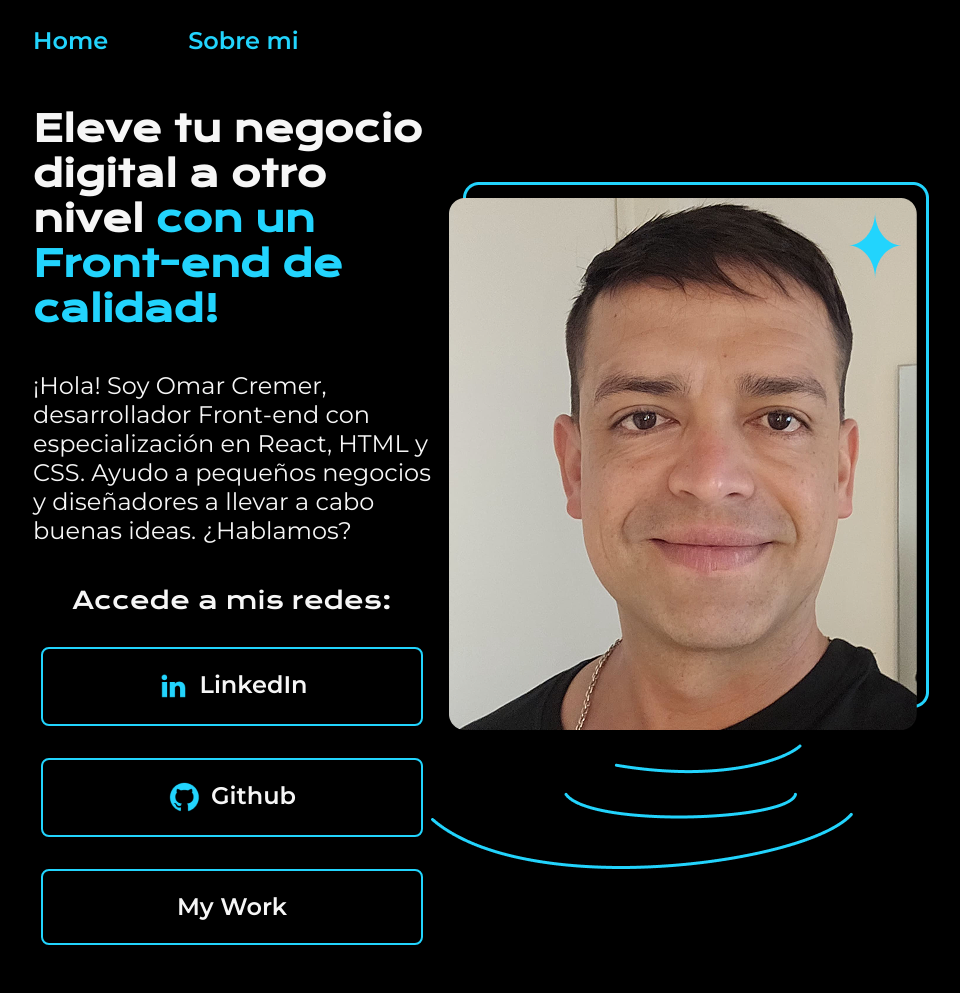
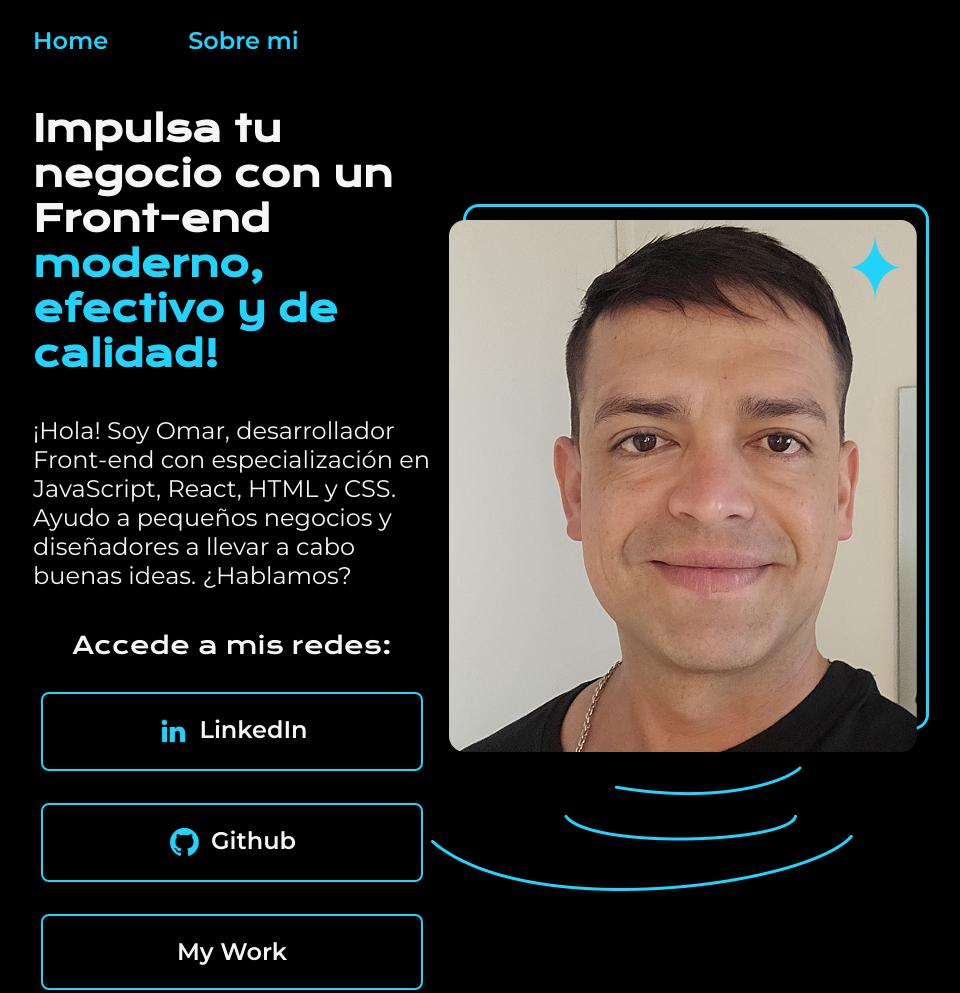
Before and after one commit to OmiCremer/potfolio_Omi, a plain HTML site: page index.html in a window 1280 px wide. Shown: the top 993 px of the page, without its empty margins (159-1119 px from the left). Drawn offline with nearby package versions, Linux system fonts and the light colour scheme.

Commit message:
corregida la presentacion

```diff
--- a/index.html
+++ b/index.html
@@ -18,11 +18,11 @@
     <main class="presentacion">
         <section class="presentacion__contenido">
             <h1 class="presentacion__contenido__titulo">
-                Eleve tu negocio digital a otro nivel
-                <strong class="titulo-destaque">con un Front-end de calidad!
+                Impulsa tu negocio con un Front-end
+                <strong class="titulo-destaque">moderno, efectivo y de calidad!
                 </strong></h1>
-                <p class="presentacion__contenido__texto">¡Hola! Soy Omar Cremer, desarrollador Front-end con
-                    especialización en React, HTML y CSS. Ayudo a pequeños
+                <p class="presentacion__contenido__texto">¡Hola! Soy Omar, desarrollador Front-end con
+                    especialización en JavaScript, React, HTML y CSS. Ayudo a pequeños
                     negocios y diseñadores a llevar a cabo buenas ideas.
                     ¿Hablamos?
 
```
